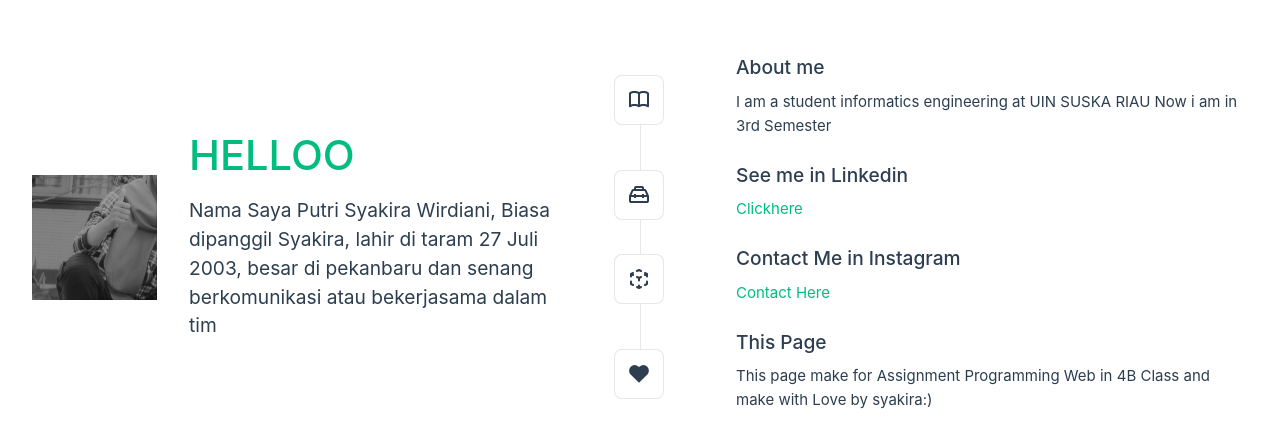
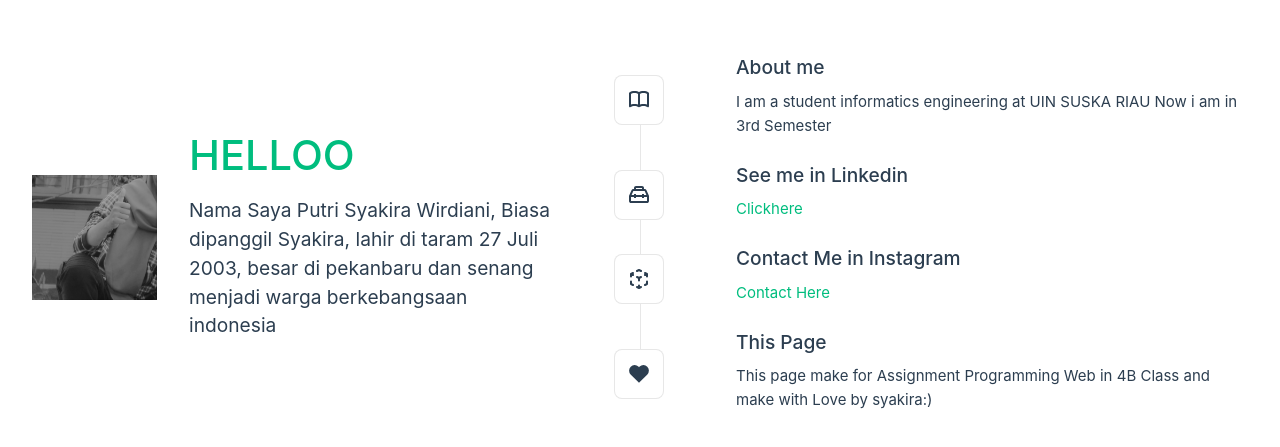
Before and after one commit to Psyakira/cobacoba, a Vue app: page / in a window 1280 px wide. Shown: the part 163-610 px from the top of the page. Built offline with nearby package versions, Linux system fonts and the light colour scheme.

Commit message:
Update HelloWorld.vue

```diff
--- a/src/components/HelloWorld.vue
+++ b/src/components/HelloWorld.vue
@@ -11,7 +11,7 @@ defineProps({
   <div class="greetings">
     <h1 class="green">{{ msg }}</h1>
     <h3>
-      Nama Saya Putri Syakira Wirdiani, Biasa dipanggil Syakira, lahir di taram 27 Juli 2003, besar di pekanbaru dan senang berkomunikasi atau bekerjasama dalam tim
+      Nama Saya Putri Syakira Wirdiani, Biasa dipanggil Syakira, lahir di taram 27 Juli 2003, besar di pekanbaru dan senang menjadi warga berkebangsaan indonesia
     </h3>
   </div>
 </template>
```
